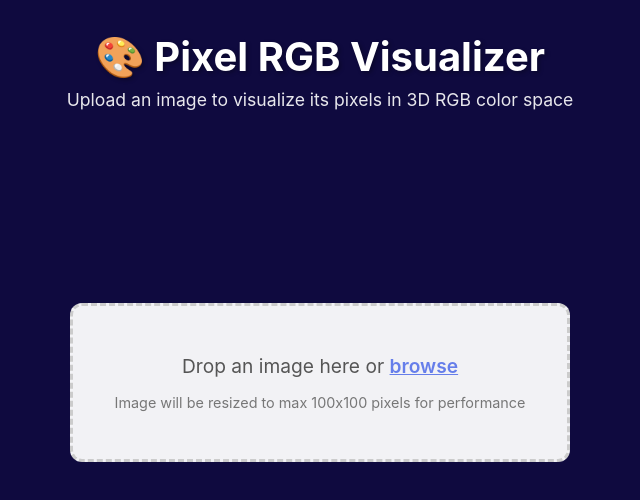
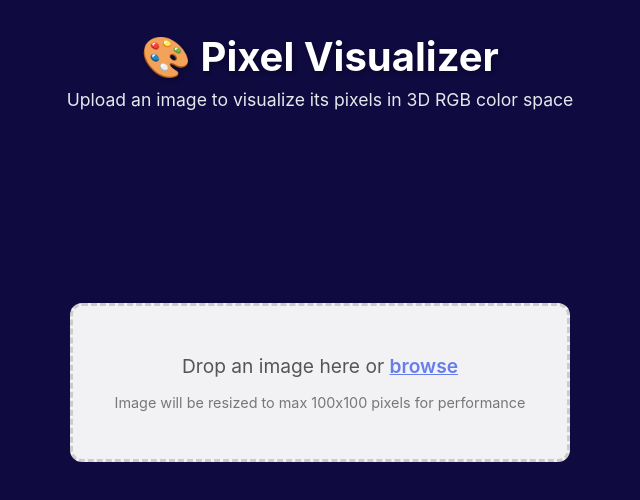
Before and after one commit to Tswan/pixel-viz, a React (Create React App) app: page / in a window 1280 px wide. Shown: the top 500 px of the page, without its empty margins (320-960 px from the left). Built offline with nearby package versions, Linux system fonts and the light colour scheme.

Commit message:
Update name in heading

```diff
--- a/src/App.tsx
+++ b/src/App.tsx
@@ -35,7 +35,7 @@ function App() {
   return (
     <div className="App">
       <header className="App-header">
-        <h1>🎨 Pixel RGB Visualizer</h1>
+        <h1>🎨 Pixel Visualizer</h1>
         <p>Upload an image to visualize its pixels in 3D RGB color space</p>
       </header>
 
```
